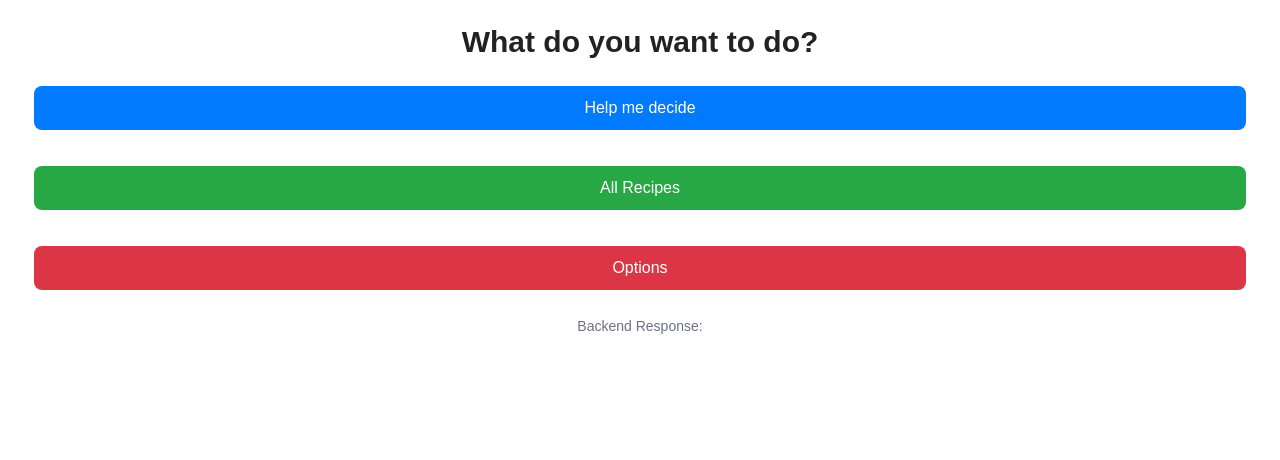
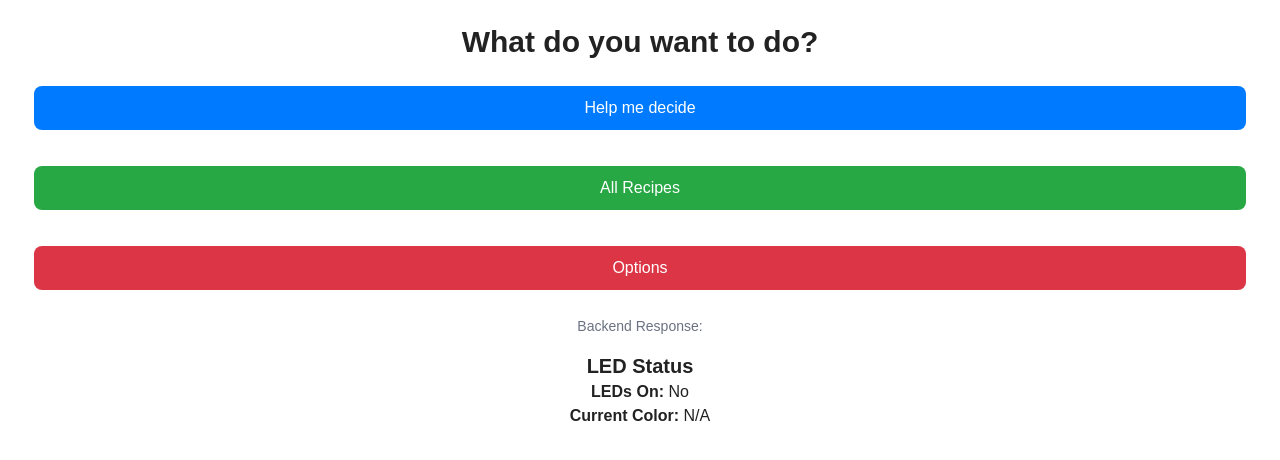
Before and after one commit to marvinalnashi/cookbook-frontend, a Next.js app: page / in a window 1280 px wide. Shown: the top 460 px of the page. Built offline with nearby package versions, Linux system fonts and the light colour scheme; no server answers.

Commit message:
Implemented component for fetching and displaying LED status

```diff
--- a/src/app/page.tsx
+++ b/src/app/page.tsx
@@ -3,6 +3,7 @@
 import { useRouter } from "next/navigation";
 import { useEffect, useState } from "react";
 import axios from "axios";
+import LEDStatus from "@/components/led-status";
 
 const API_URL = process.env.NEXT_PUBLIC_BACKEND_URL || "https://little-chefs-cookbook-production.up.railway.app";
 
@@ -25,6 +26,7 @@ export default function Home() {
                 <button className="danger" onClick={() => router.push("/options")}>Options</button>
             </div>
             <p className="mt-4 text-sm text-gray-500">Backend Response: {pong}</p>
+            <LEDStatus />
         </div>
     );
 }
--- /dev/null
+++ b/src/components/led-status.tsx
@@ -0,0 +1,44 @@
+"use client";
+import { useEffect, useState } from "react";
+import axios from "axios";
+
+const API_URL = process.env.NEXT_PUBLIC_BACKEND_URL || "https://little-chefs-cookbook-production.up.railway.app";
+const WS_URL = API_URL.replace("https://", "wss://").replace("http://", "ws://") + "/ws";
+
+interface LEDState {
+    power: string;
+    color: string;
+}
+
+export default function LEDStatus() {
+    const [ledState, setLedState] = useState<LEDState>({ power: "off", color: "000000" });
+
+    useEffect(() => {
+        axios.get(`${API_URL}/led/status`)
+            .then(response => setLedState(response.data))
+            .catch(error => console.error("Error fetching LED state:", error));
+
+        const socket = new WebSocket(WS_URL);
+
+        socket.onmessage = (event) => {
+            const data = JSON.parse(event.data);
+            setLedState(data);
+        };
+
+        socket.onerror = (error) => {
+            console.error("WebSocket error:", error);
+        };
+
+        return () => {
+            socket.close();
+        };
+    }, []);
+
+    return (
+        <div className="p-4">
+            <h2 className="text-xl font-semibold">LED Status</h2>
+            <p><strong>LEDs On:</strong> {ledState.power === "on" ? "Yes" : "No"}</p>
+            <p><strong>Current Color:</strong> {ledState.power === "on" ? `#${ledState.color}` : "N/A"}</p>
+        </div>
+    );
+}
```
